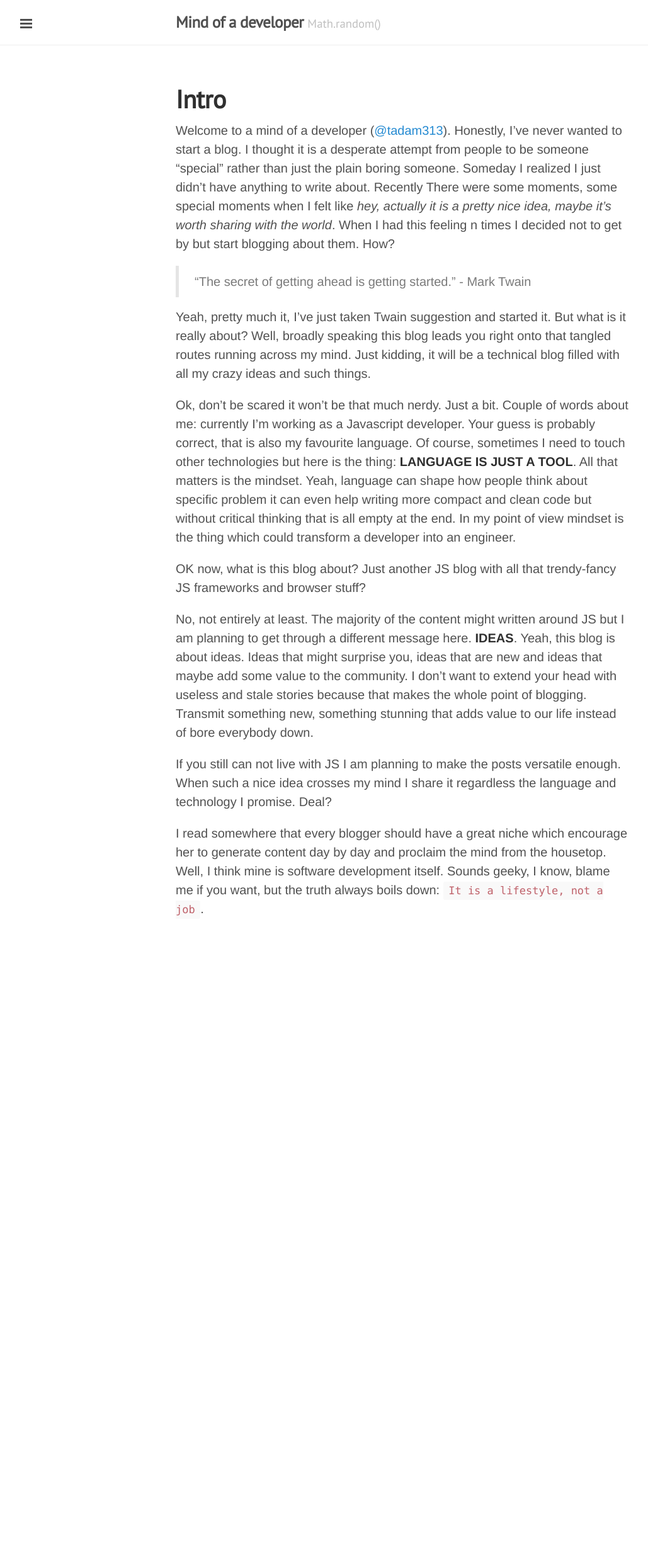
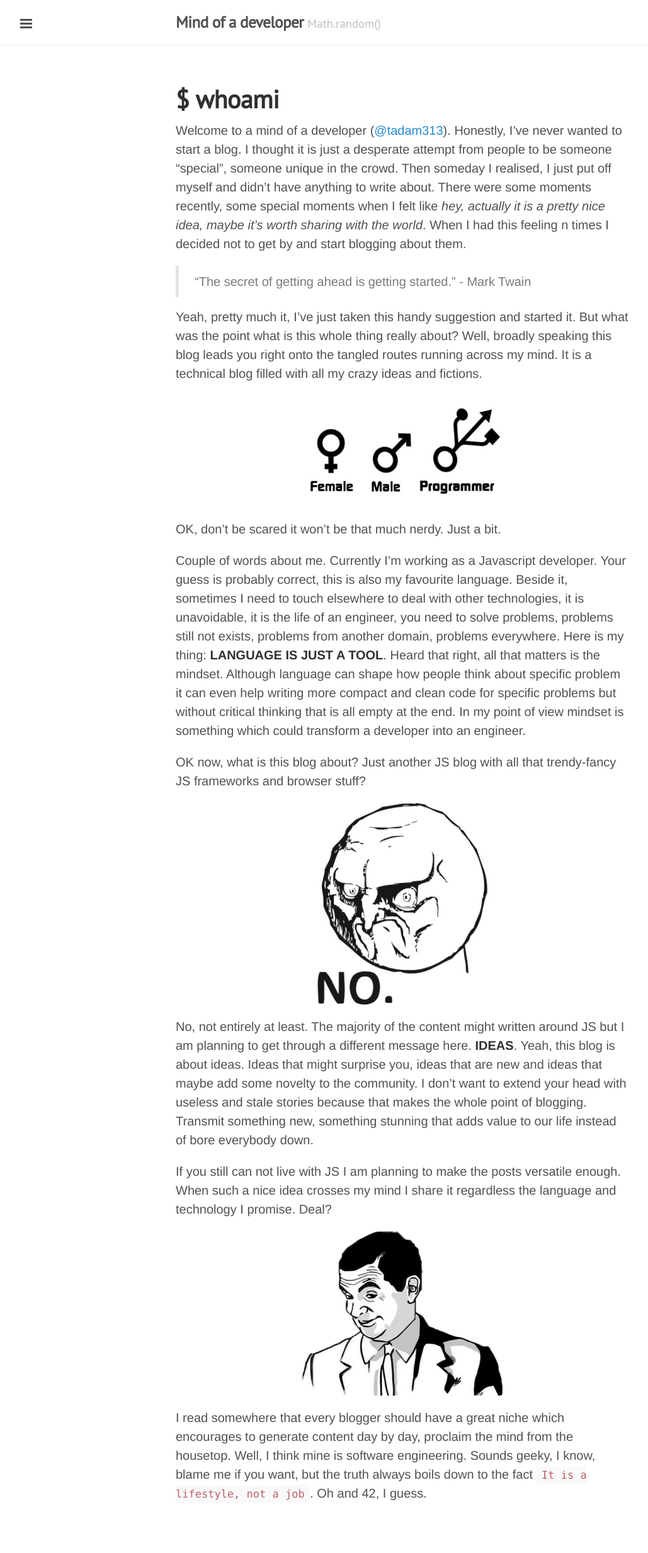
Before and after one commit to tadam313/blog, a Jekyll site: the page built from about.md, in a window 1280 px wide. Shown: the whole page at 63% size, without its empty margins (1-1030 px from the left). Built offline with Jekyll 4.4.1, drawn with Linux system fonts in a browser that asks for light colours; before the commit the page ends 1538 px from its top, so only the background shows below that.

Commit message:
add images, fix couple of typo

```diff
--- a/_includes/head.html
+++ b/_includes/head.html
@@ -13,8 +13,13 @@
     {% endif %}
   </title>
 
+{% if page.id %}
+  <link rel="stylesheet" href="/assets/stylesheets/{{ page.id }}.css">
+{% else %}
+  <link rel="stylesheet" href="/assets/stylesheets/main.css">
 
-  <link rel="stylesheet" href="/assets/stylesheets/{{ 'main' if page.id.nil? || page.id.empty? else page.id }}.css">
+{% endif %}
+
   <link rel="stylesheet" href="http://fonts.googleapis.com/css?family=PT+Serif:400,400italic,700|PT+Sans:400">
 
   <!-- Icons -->
--- a/about.md
+++ b/about.md
@@ -1,21 +1,29 @@
 ---
 id: about
 layout: page
-title: Intro
+title: $ whoami
 ---
 
-Welcome to a mind of a developer ([@tadam313](http://twitter.com/tadam313)). Honestly, I've never wanted to start a blog. I thought it is a desperate attempt from people to be someone "special" rather than just the plain boring someone. Someday I realized I just didn't have anything to write about. Recently There were some moments, some special moments when I felt like *hey, actually it is a pretty nice idea, maybe it's worth sharing with the world*. When I had this feeling n times I decided not to get by but start blogging about them. How?
+Welcome to a mind of a developer ([@tadam313](http://twitter.com/tadam313)). Honestly, I've never wanted to start a blog. I thought it is just a desperate attempt from people to be someone "special", someone unique in the crowd. Then someday I realised, I just put off myself and didn't have anything to write about. There were some moments recently, some special moments when I felt like *hey, actually it is a pretty nice idea, maybe it's worth sharing with the world*. When I had this feeling n times I decided not to get by and start blogging about them.
 
 > "The secret of getting ahead is getting started." - Mark Twain
 
-Yeah, pretty much it, I've just taken Twain suggestion and started it. But what is it really about? Well, broadly speaking this blog leads you right onto that tangled routes running across my mind. Just kidding, it will be a technical blog filled with all my crazy ideas and such things.
+Yeah, pretty much it, I've just taken this handy suggestion and started it. But what was the point what is this whole thing really about? Well, broadly speaking this blog leads you right onto the tangled routes running across my mind. It is a technical blog filled with all my crazy ideas and fictions.
 
-Ok, don't be scared it won't be that much nerdy. Just a bit. Couple of words about me: currently I'm working as a Javascript developer. Your guess is probably correct, that is also my favourite language. Of course, sometimes I need to touch other technologies but here is the thing: **LANGUAGE IS JUST A TOOL**. All that matters is the mindset. Yeah, language can shape how people think about specific problem it can even help writing more compact and clean code but without critical thinking that is all empty at the end. In my point of view mindset is the thing which could transform a developer into an engineer.
+![crazy ideas](/assets/images/programmer_gender.jpg)
+
+OK, don't be scared it won't be that much nerdy. Just a bit.
+
+Couple of words about me. Currently I'm working as a Javascript developer. Your guess is probably correct, this is also my favourite language. Beside it, sometimes I need to touch elsewhere to deal with other technologies, it is unavoidable, it is the life of an engineer, you need to solve problems, problems still not exists, problems from another domain, problems everywhere. Here is my thing: **LANGUAGE IS JUST A TOOL**. Heard that right, all that matters is the mindset. Although language can shape how people think about specific problem it can even help writing more compact and clean code for specific problems but without critical thinking that is all empty at the end. In my point of view mindset is something which could transform a developer into an engineer.
 
 OK now, what is this blog about? Just another JS blog with all that trendy-fancy JS frameworks and browser stuff?
 
-No, not entirely at least. The majority of the content might written around JS but I am planning to get through a different message here. **IDEAS**. Yeah, this blog is about ideas. Ideas that might surprise you, ideas that are new and ideas that maybe add some value to the community. I don't want to extend your head with useless and stale stories because that makes the whole point of blogging. Transmit something new, something stunning that adds value to our life instead of bore everybody down.
+![no](/assets/images/no_meme.jpg)
+
+No, not entirely at least. The majority of the content might written around JS but I am planning to get through a different message here. **IDEAS**. Yeah, this blog is about ideas. Ideas that might surprise you, ideas that are new and ideas that maybe add some novelty to the community. I don't want to extend your head with useless and stale stories because that makes the whole point of blogging. Transmit something new, something stunning that adds value to our life instead of bore everybody down.
 
 If you still can not live with JS I am planning to make the posts versatile enough. When such a nice idea crosses my mind I share it regardless the language and technology I promise. Deal?
 
-I read somewhere that every blogger should have a great niche which encourage her to generate content day by day and proclaim the mind from the housetop. Well, I think mine is software development itself. Sounds geeky, I know, blame me if you want, but the truth always boils down: `It is a lifestyle, not a job`.
+![deal](/assets/images/deal_meme.jpg)
+
+I read somewhere that every blogger should have a great niche which encourages to generate content day by day, proclaim the mind from the housetop. Well, I think mine is software engineering. Sounds geeky, I know, blame me if you want, but the truth always boils down to the fact `It is a lifestyle, not a job`. Oh and 42, I guess.
--- a/assets/stylesheets/about.scss
+++ b/assets/stylesheets/about.scss
@@ -12,5 +12,7 @@ layout: null
   img {
     display: block;
     margin: 0 auto;
+    width: 320px;
+    max-width: 100%;
   }
 }
```
Also changed, not shown: assets/images/deal_meme.jpg (added), assets/images/no_meme.jpg (added), assets/images/programmer_gender.jpg (added).
